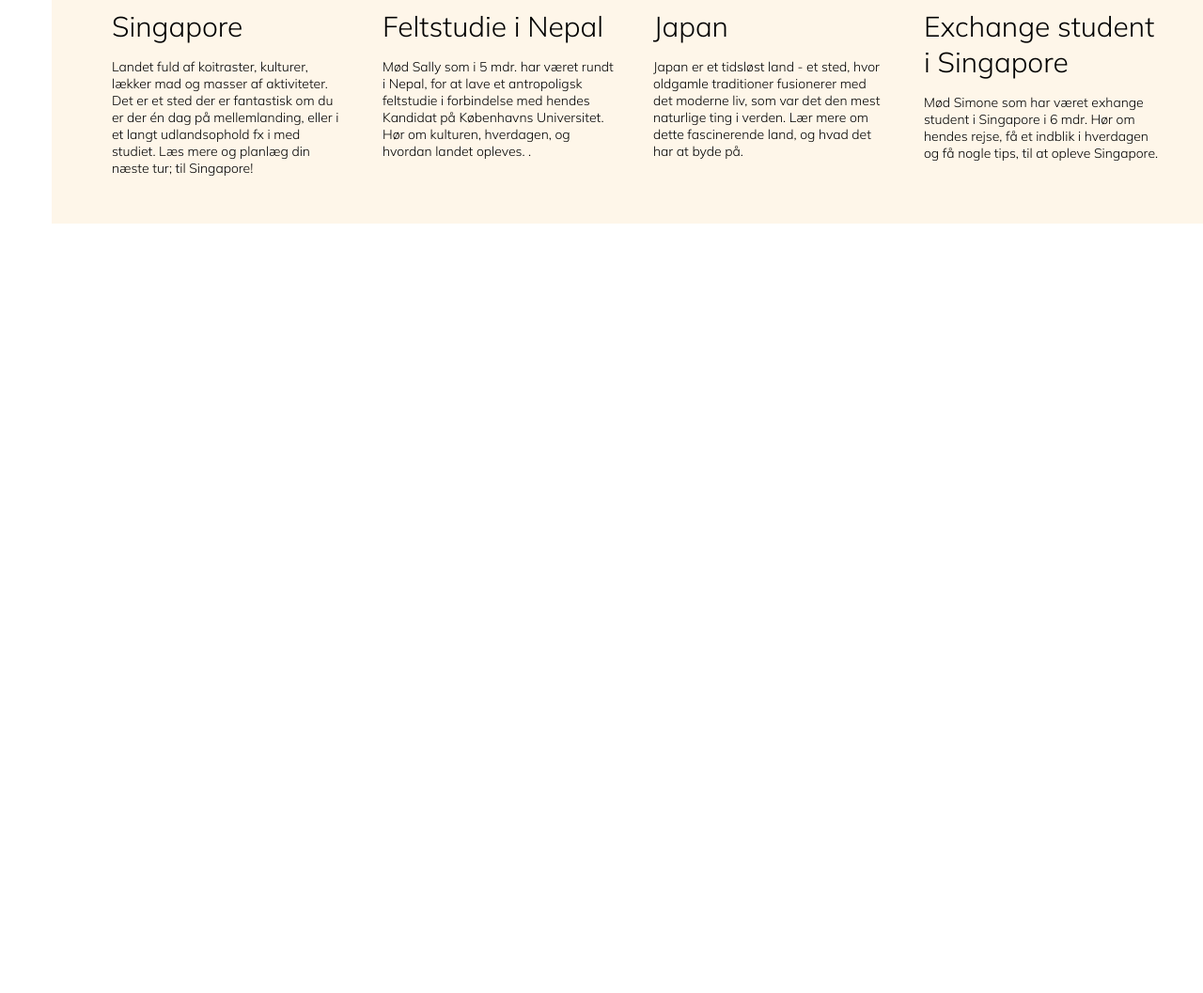
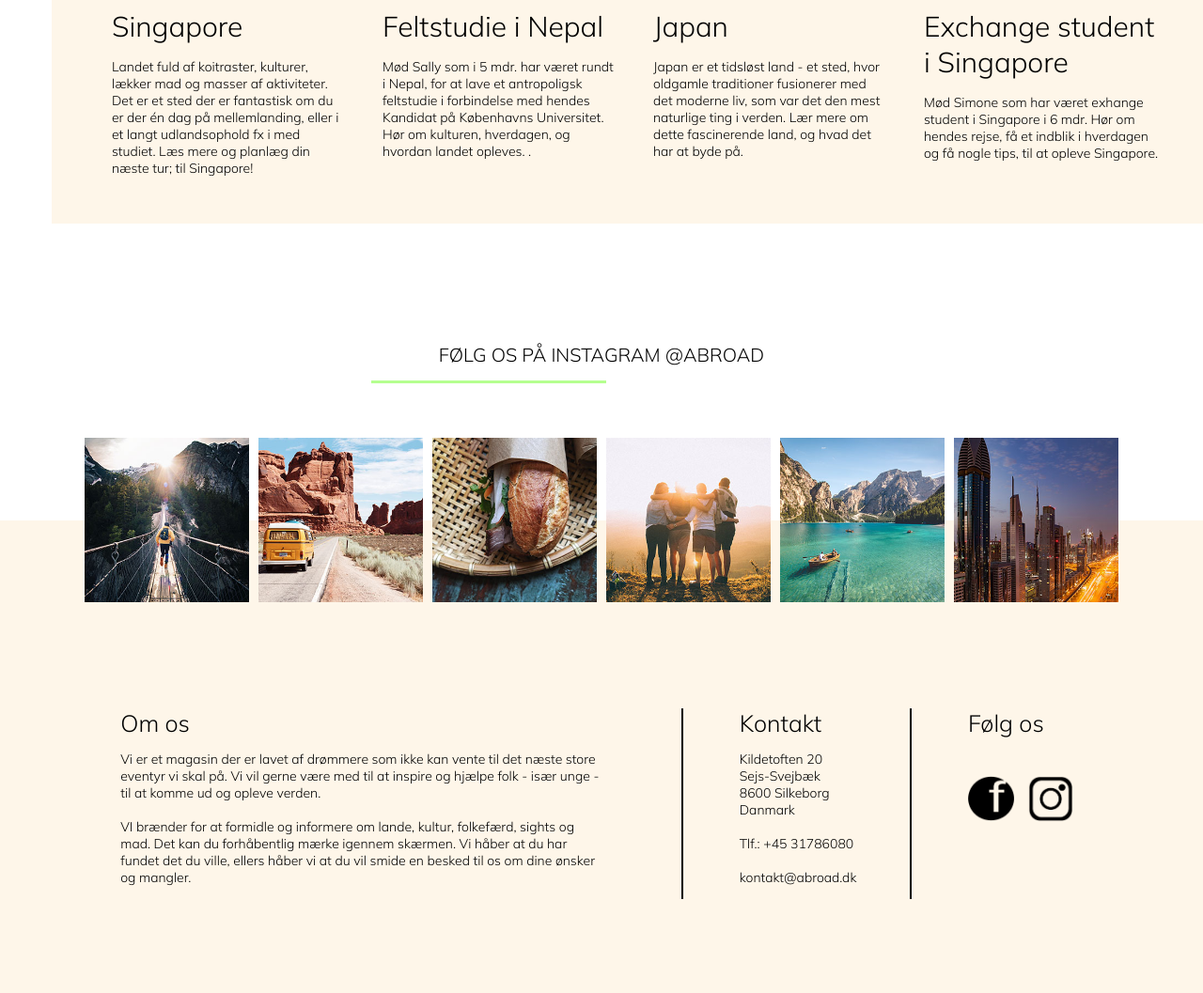
Before and after one commit to louispjeldnaes/abroad, a plain HTML site: page articles/article_kultur_streetfood.html in a window 1280 px wide. Shown: the part 4174-5231 px from the top of the page at 94% size. Before the commit the page ends 4474 px from the top, so only its background shows below. Drawn offline with Linux system fonts and the light colour scheme.

Commit message:
Footer tilføjet

```diff
--- a/articles/article_kultur_streetfood.html
+++ b/articles/article_kultur_streetfood.html
@@ -267,7 +267,59 @@
 
     </main>
 
+    <!-- FOOTER -->
+
     <footer>
+        <h4>Følg os på instagram <a href="#">@abroad</a></h4>
+        <hr>
+        <section class="instagram_billeder">
+            <img src="../images/hængebro.jpg" alt="">
+            <img src="../images/roadtrip.jpg" alt="">
+            <img src="../images/bahnmi_square.jpg" alt="">
+            <img src="../images/friend_sundown.jpg" alt="">
+            <img src="../images/thailand.jpg" alt="">
+            <img src="../images/night_city.jpg" alt="">
+        </section>
+
+        <section class="om_os">
+            <div id="omos_tekst">
+                <h5>Om os</h5>
+                <p>Vi er et magasin der er lavet af drømmere som
+                    ikke kan vente til det næste store eventyr vi
+                    skal på. Vi vil gerne være med til at inspire
+                    og hjælpe folk - især unge - til at komme ud
+                    og opleve verden.
+                    <br>
+                    <br>
+                    VI brænder for at formidle og informere om
+                    lande, kultur, folkefærd, sights og mad.
+                    Det kan du forhåbentlig mærke igennem skærmen.
+                    Vi håber at du har fundet det du ville, ellers
+                    håber vi at du vil smide en besked til os om
+                    dine ønsker og mangler.</p>
+            </div>
+
+            <div id="kontakt">
+                <h5>Kontakt</h5>
+                <p>Kildetoften 20 <br>
+                    Sejs-Svejbæk <br>
+                    8600 Silkeborg <br>
+                    Danmark
+                    <br>
+                    <br>
+                    Tlf.: +45 31786080
+                    <br>
+                    <br>
+                    kontakt@abroad.dk</p>
+            </div>
+
+            <div id="følg_os">
+                <h5>Følg os</h5>
+
+                <a href=""><img src="../images/facebooklogo.png" alt=""></a>
+                <a href=""><img src="../images/instagramlogo.png" alt=""></a>
+            </div>
+        </section>
 
 
     </footer>
```
